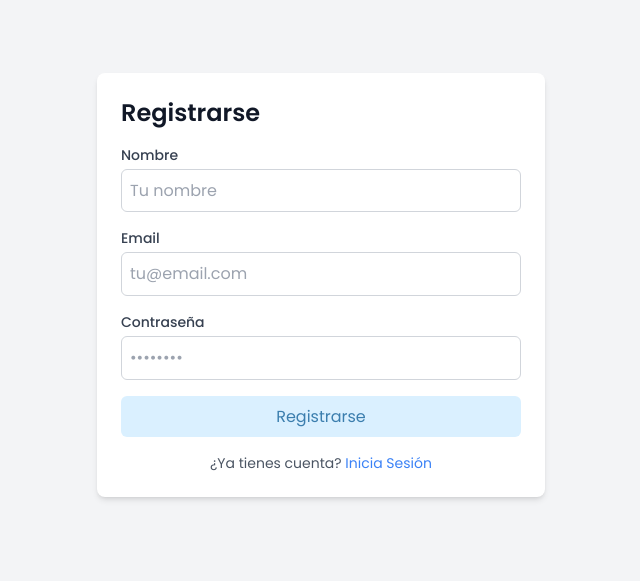
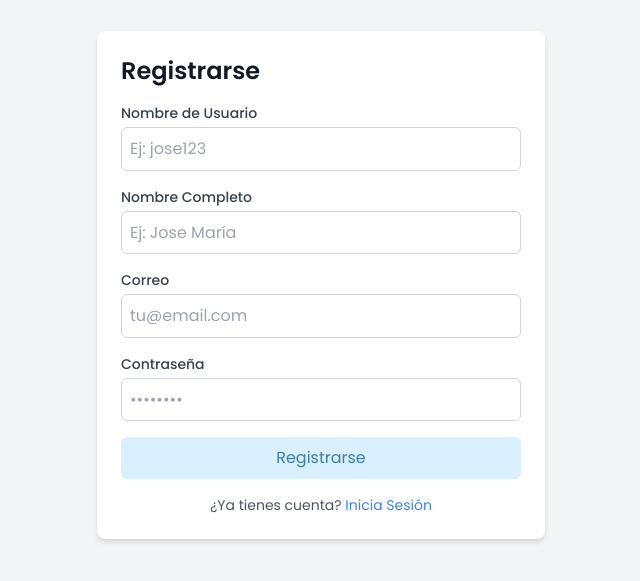
Before and after one commit to carlenz-code/bgpicaso, a Next.js app: page /register in a window 1280 px wide. Shown: the part 115-696 px from the top of the page, without its empty margins (319-959 px from the left). Built offline with nearby package versions, Linux system fonts and the light colour scheme.

Commit message:
register changes

```diff
--- a/src/app/(auth)/register/page.tsx
+++ b/src/app/(auth)/register/page.tsx
@@ -7,7 +7,12 @@ import "react-toastify/dist/ReactToastify.css";
 import { CheckCircleIcon, InformationCircleIcon } from "@heroicons/react/24/outline";
 
 export default function RegisterPage() {
-  const [formData, setFormData] = useState({ name: "", email: "", password: "" });
+  const [formData, setFormData] = useState({
+    username: "",
+    nombre_completo: "",
+    email: "",
+    password: "",
+  });
   const [isSubmitting, setIsSubmitting] = useState(false);
   const router = useRouter();
 
@@ -21,11 +26,26 @@ export default function RegisterPage() {
     setIsSubmitting(true);
 
     try {
-      // Simulación de llamada al backend (reemplazar con tu API)
-      await new Promise((resolve) => setTimeout(resolve, 1000)); // Simula delay
-      const response = { success: true }; // Simulación de respuesta exitosa
+      const res = await fetch("https://back-sgce.onrender.com/user/create", {
+        method: "POST",
+        headers: { "Content-Type": "application/json" },
+        body: JSON.stringify(formData),
+      });
 
-      if (response.success) {
+      const contentType = res.headers.get("content-type");
+
+      if (!res.ok) {
+        let errorMessage = "Error en el registro";
+        if (contentType && contentType.includes("application/json")) {
+          const data = await res.json();
+          errorMessage = data?.message || errorMessage;
+        } else {
+          const text = await res.text();
+          console.error("🧨 Respuesta inesperada del servidor:", text);
+        }
+        throw new Error(errorMessage);
+      }
+
       toast.success("Registro exitoso! Por favor, inicia sesión.", {
         position: "bottom-right",
         autoClose: 3000,
@@ -43,10 +63,14 @@ export default function RegisterPage() {
         },
         icon: <CheckCircleIcon className="h-6 w-6 text-black mr-2" />,
       });
+
+      setTimeout(() => {
         router.push("/login");
-      }
-    } catch (error) {
-      toast.error("Error en el registro. Intenta de nuevo.", {
+      }, 1500);
+    } catch (error: any) {
+      console.error("🧨 Error en el registro:", error);
+
+      toast.error(error.message || "Error en el registro. Intenta de nuevo.", {
         position: "bottom-right",
         autoClose: 3000,
         style: {
@@ -73,19 +97,31 @@ export default function RegisterPage() {
       <h2 className="text-2xl font-semibold text-gray-900 mb-4">Registrarse</h2>
       <form onSubmit={handleSubmit} className="space-y-4">
         <div>
-          <label className="block text-sm font-medium text-gray-700">Nombre</label>
+          <label className="block text-sm font-medium text-gray-700">Nombre de Usuario</label>
           <input
             type="text"
-            name="name"
-            value={formData.name}
+            name="username"
+            value={formData.username}
             onChange={handleInputChange}
             className="mt-1 p-2 block w-full rounded-md border border-gray-300 focus:outline-none focus:ring-2 focus:ring-blue-500"
-            placeholder="Tu nombre"
+            placeholder="Ej: jose123"
             required
           />
         </div>
         <div>
-          <label className="block text-sm font-medium text-gray-700">Email</label>
+          <label className="block text-sm font-medium text-gray-700">Nombre Completo</label>
+          <input
+            type="text"
+            name="nombre_completo"
+            value={formData.nombre_completo}
+            onChange={handleInputChange}
+            className="mt-1 p-2 block w-full rounded-md border border-gray-300 focus:outline-none focus:ring-2 focus:ring-blue-500"
+            placeholder="Ej: Jose María"
+            required
+          />
+        </div>
+        <div>
+          <label className="block text-sm font-medium text-gray-700">Correo</label>
           <input
             type="email"
             name="email"
--- a/src/components/Sidebar/Subcomponents/NavSection.tsx
+++ b/src/components/Sidebar/Subcomponents/NavSection.tsx
@@ -1,4 +1,5 @@
 "use client";
+
 import { ReactElement } from "react";
 import {
   CubeTransparentIcon,
@@ -9,6 +10,7 @@ import {
   InformationCircleIcon,
   ChevronRightIcon,
 } from "@heroicons/react/24/outline";
+import Link from "next/link"; // Importar Link de Next.js
 
 interface NavSectionProps {
   role: string;
@@ -20,8 +22,8 @@ const NavSection: React.FC<NavSectionProps> = ({ role, isCollapsed }): ReactElem
     {
       title: { collapsed: "PL", expanded: "Planificador" },
       items: [
-        { name: "Nueva clase", icon: CubeTransparentIcon },
-        { name: "Clases creadas", icon: BookmarkIcon },
+        { name: "Nueva clase", icon: CubeTransparentIcon, path: "/planificador/nueva-clase" },
+        { name: "Clases creadas", icon: BookmarkIcon, path: "/planificador/clases-creadas" },
       ],
       roles: ["planner", "auditor"], // Visible para planificador y auditor
     },
@@ -29,7 +31,7 @@ const NavSection: React.FC<NavSectionProps> = ({ role, isCollapsed }): ReactElem
       ? [
           {
             title: { collapsed: "AU", expanded: "Auditor" },
-            items: [{ name: "Entradas", icon: BookOpenIcon }],
+            items: [{ name: "Entradas", icon: BookOpenIcon, path: "/auditor/entradas" }],
             roles: ["auditor"], // Solo para auditor
           },
         ]
@@ -37,15 +39,15 @@ const NavSection: React.FC<NavSectionProps> = ({ role, isCollapsed }): ReactElem
     {
       title: { collapsed: "IN", expanded: "Información" },
       items: [
-        { name: "Rúbrica", icon: CheckBadgeIcon },
-        { name: "Guía de uso", icon: MapIcon },
-        { name: "Ayuda", icon: InformationCircleIcon },
+        { name: "Rúbrica", icon: CheckBadgeIcon, path: "/informacion/rubrica" },
+        { name: "Guía de uso", icon: MapIcon, path: "/informacion/guia-de-uso" },
+        { name: "Ayuda", icon: InformationCircleIcon, path: "/informacion/ayuda" },
       ],
       roles: ["default", "planner", "auditor"], // Visible para todos
     },
   ];
 
-  const positionTooltip = (e: React.MouseEvent<HTMLButtonElement>, tooltip: HTMLElement) => {
+  const positionTooltip = (e: React.MouseEvent<HTMLAnchorElement>, tooltip: HTMLElement) => {
     if (tooltip) {
       tooltip.style.display = "block";
       const buttonRect = e.currentTarget.getBoundingClientRect();
@@ -68,7 +70,8 @@ const NavSection: React.FC<NavSectionProps> = ({ role, isCollapsed }): ReactElem
             const Icon = item.icon;
             return (
               <div className="relative group" key={item.name}>
-                <button
+                <Link
+                  href={item.path}
                   className={`text-base w-full text-left p-2 text-black hover:bg-gray-100 rounded-xl flex items-center ${
                     isCollapsed ? "justify-center space-x-2" : "space-x-3"
                   } h-10`}
@@ -88,7 +91,7 @@ const NavSection: React.FC<NavSectionProps> = ({ role, isCollapsed }): ReactElem
                 >
                   <Icon className="h-5 w-5" />
                   {!isCollapsed && <span className="ml-2">{item.name}</span>}
-                </button>
+                </Link>
                 {isCollapsed && (
                   <span
                     className="hidden bg-sidebar-tooltip-bg text-brand-text text-xs px-2 py-1 rounded-md shadow-md whitespace-nowrap z-50 before:content-[''] before:absolute before:border-8 before:border-t-transparent before:border-b-transparent before:border-l-0 before:border-r-sidebar-tooltip-bg before:-left-2 before:top-1/2 before:-translate-y-1/2"
```
Also changed, not shown: src/app/(auth)/page.tsx (deleted). Lines whose indentation alone changed are shown as unchanged.
